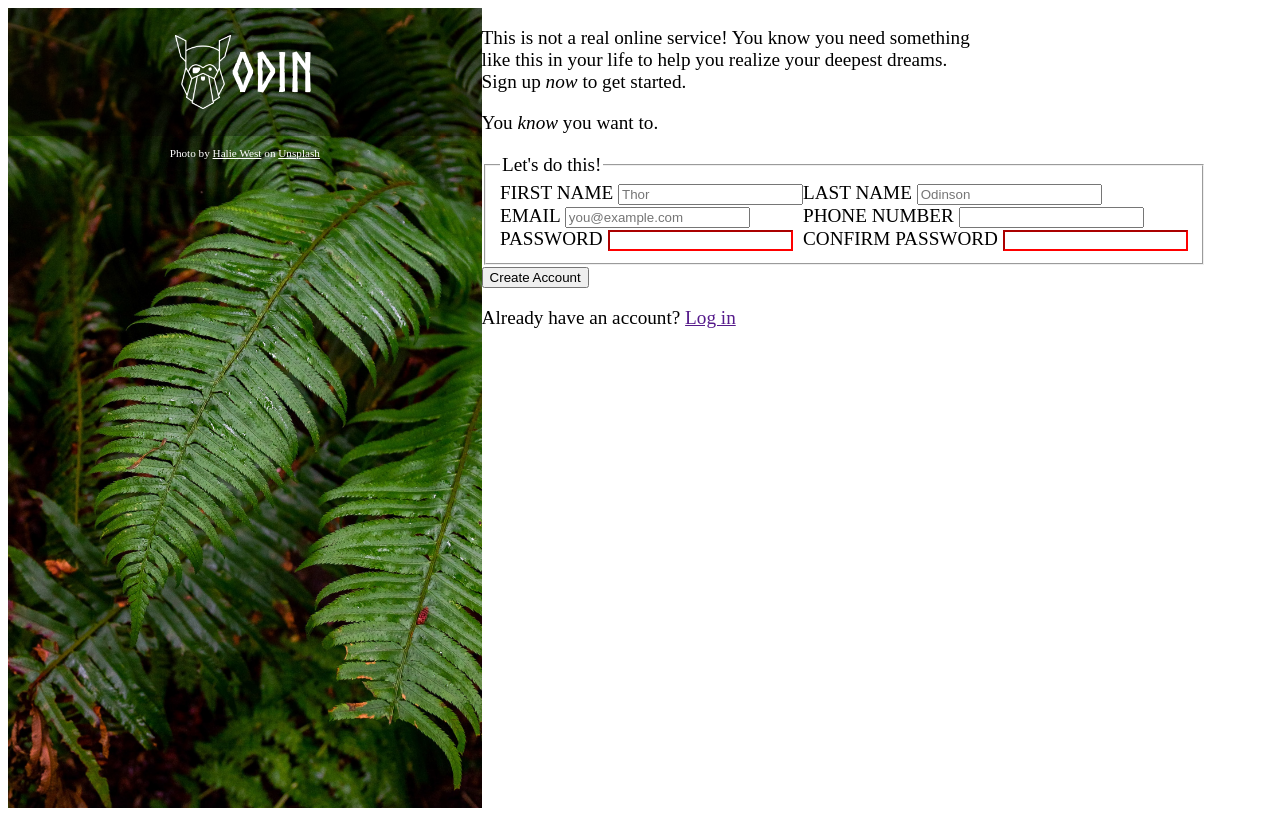
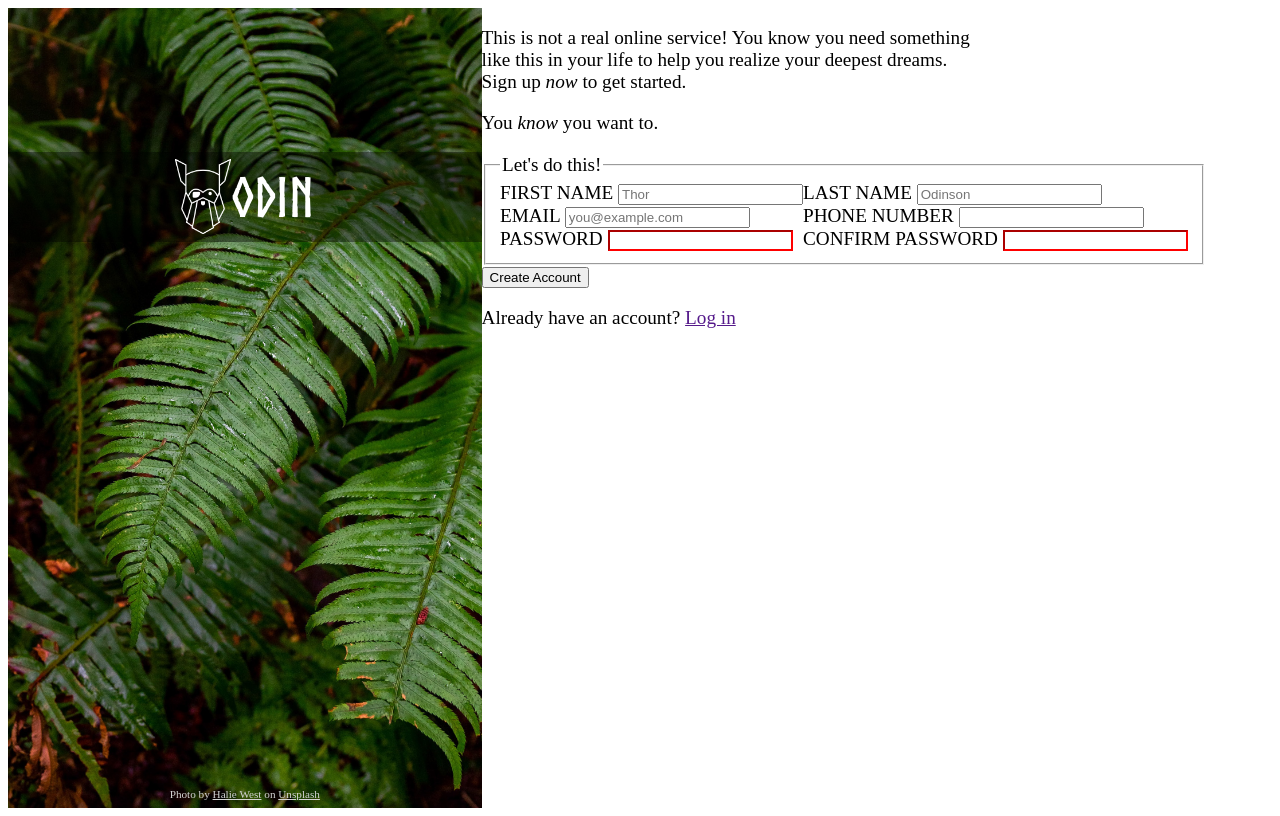
Before and after one commit to livingicon/sign-up-form, a plain HTML site: page index.html in a window 1280 px wide. Drawn offline with Linux system fonts and the light colour scheme.

Commit message:
Fixed positioning of text and images in hero-left with absolute positioning

```diff
--- a/style.css
+++ b/style.css
@@ -9,7 +9,6 @@ html body {
 
 .content {
   display: flex;
-  /* justify-content: center; */
   width: 100vw;
 }
 
@@ -20,31 +19,42 @@ html body {
   min-width: 37vw;
   text-align: center;
   color: white;
+  position: relative;
 }
 
 .odin-strip {
   display: flex;
-  background-color: rgba(0, 0, 0, 0.3);
+  position: absolute;
+  width: 100%;
   align-items: center;
   justify-content: center;
+  top: 9rem;
+  background-color: rgba(0, 0, 0, 0.4);
   font-size: 1.7rem;
   font-family: customFont;
+  height: 5.6rem;
 }
 
 .odin-strip img {
   width: 3.5rem;
 }
 
-fieldset {
-  display: flex;
-}
-
 .hero-left p a {
-  color: white;
+  color: lightgrey;
 }
 
 .hero-left p {
+  position: absolute;
+  left: 0;
+  right: 0;
+  margin: auto;
+  bottom: .5rem;
   font-size: .7rem;
+  color: lightgrey;
+}
+
+fieldset {
+  display: flex;
 }
 
 /* experimental below */
```
